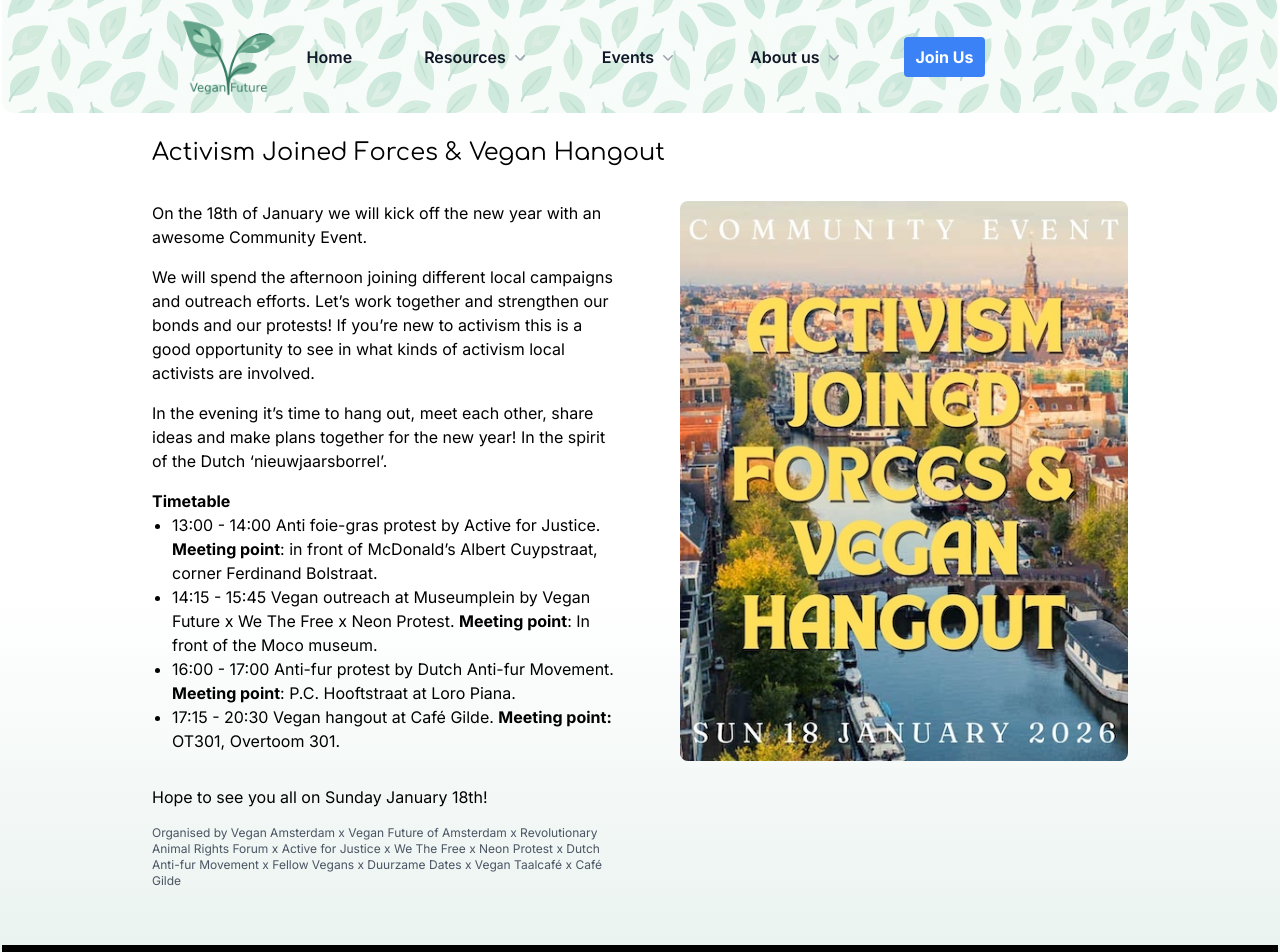
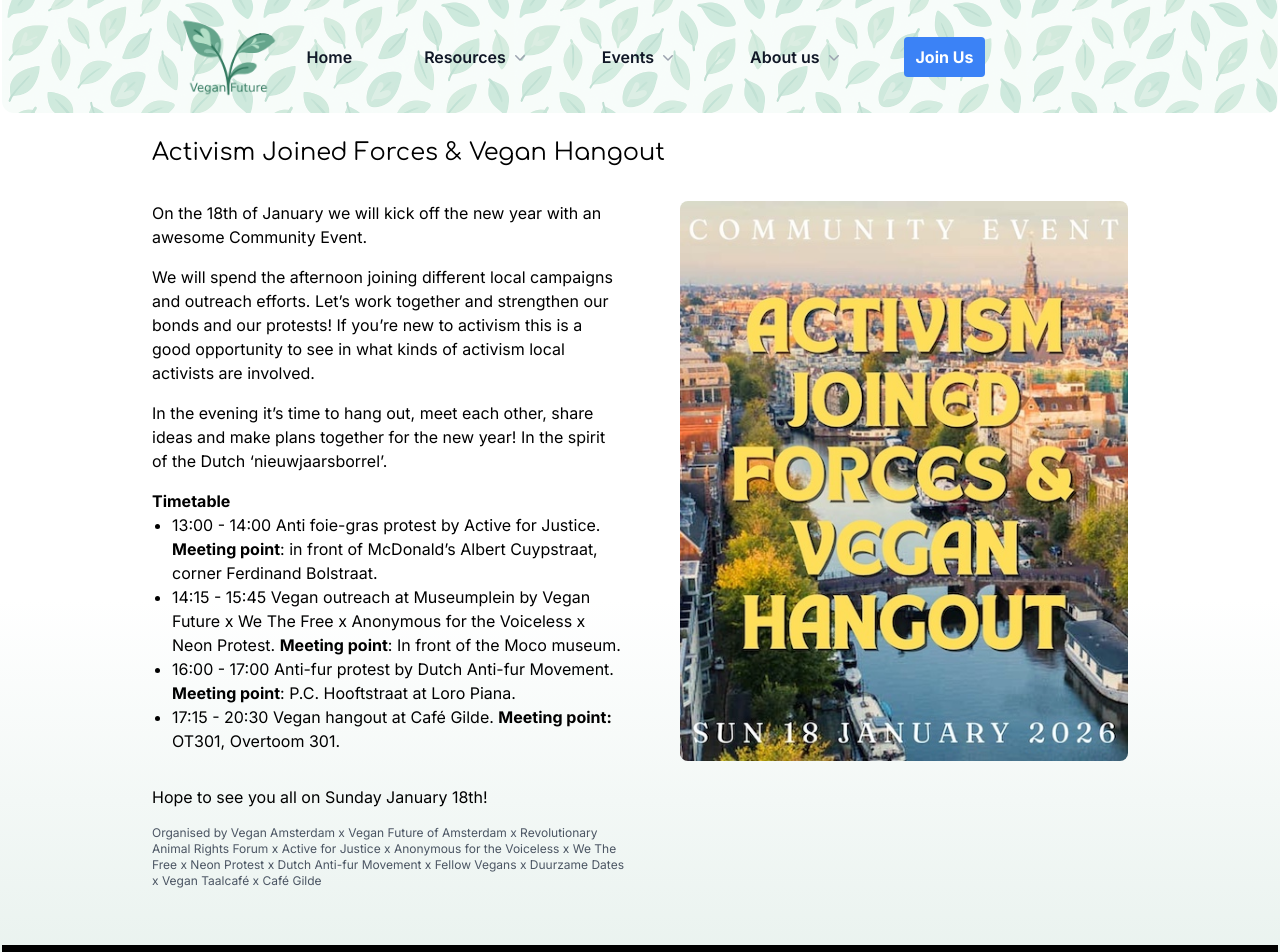
Before and after one commit to veganfuture/veganfuture.org, a Next.js app: page /events/activism_joined_forces in a window 1280 px wide. Shown: the top 952 px of the page. Built offline with nearby package versions, Linux system fonts and the light colour scheme.

Commit message:
Activism joined  forces: added AV

```diff
--- a/app/events/activism_joined_forces/page.tsx
+++ b/app/events/activism_joined_forces/page.tsx
@@ -45,7 +45,7 @@ export default function ActivismJoinedForces() {
             <strong>Timetable</strong>
             <ul className="list-disc pl-5">
               <li>13:00 - 14:00 Anti foie-gras protest by Active for Justice. <strong>Meeting point</strong>: in front of McDonald’s Albert Cuypstraat, corner Ferdinand Bolstraat.</li>
-              <li>14:15 - 15:45 Vegan outreach at Museumplein by Vegan Future x We The Free x Neon Protest. <strong>Meeting point</strong>: In front of the Moco museum.</li>
+              <li>14:15 - 15:45 Vegan outreach at Museumplein by Vegan Future x We The Free x Anonymous for the Voiceless x Neon Protest. <strong>Meeting point</strong>: In front of the Moco museum.</li>
               <li>16:00 - 17:00 Anti-fur protest by Dutch Anti-fur Movement. <strong>Meeting point</strong>: P.C. Hooftstraat at Loro Piana.</li>
               <li>17:15 - 20:30 Vegan hangout at Café Gilde. <strong>Meeting point:</strong> OT301, Overtoom 301.</li>
             </ul>
@@ -53,7 +53,7 @@ export default function ActivismJoinedForces() {
 
           <div className="p-4 pb-0">Hope to see you all on Sunday January 18th!</div>
 
-          <div className="p-4 text-xs text-gray-600">Organised by Vegan Amsterdam x Vegan Future of Amsterdam x Revolutionary Animal Rights Forum x Active for Justice x We The Free x Neon Protest x Dutch Anti-fur Movement x Fellow Vegans x Duurzame
+          <div className="p-4 text-xs text-gray-600">Organised by Vegan Amsterdam x Vegan Future of Amsterdam x Revolutionary Animal Rights Forum x Active for Justice x Anonymous for the Voiceless x We The Free x Neon Protest x Dutch Anti-fur Movement x Fellow Vegans x Duurzame
           Dates  x Vegan Taalcafé x Café Gilde</div>
         </div>
       </div>
```
